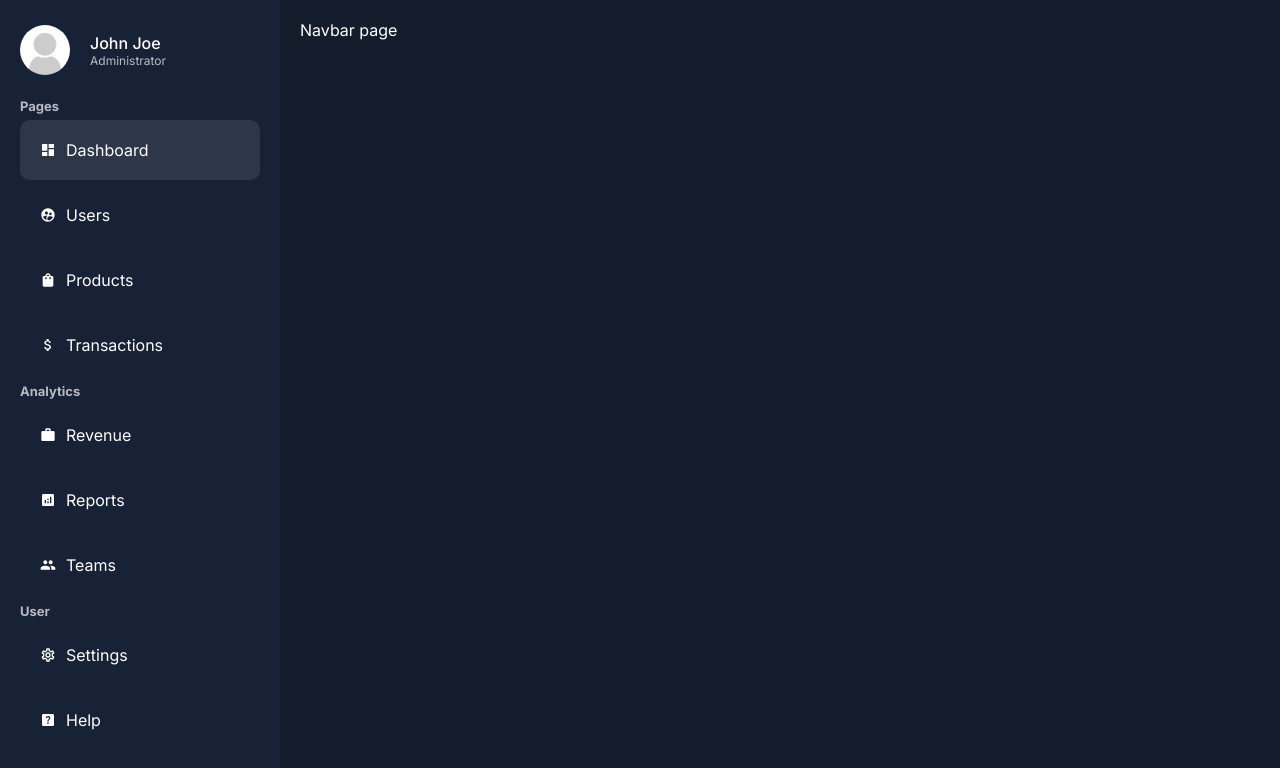
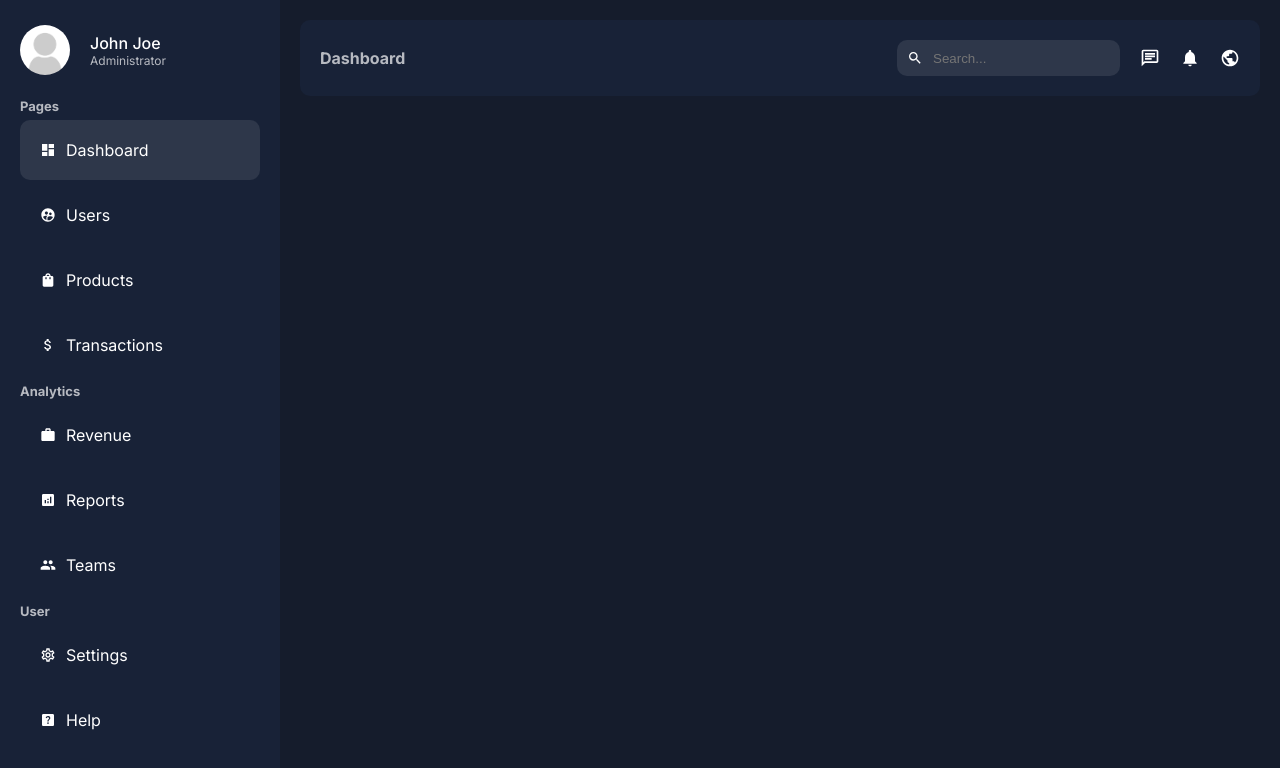
Before and after one commit to wmz786/nextjs14-admin-dashboard, a Next.js app: page /dashboard in a window 1280 px wide. Shown: the top 768 px of the page. Built offline with nearby package versions, Linux system fonts and the light colour scheme.

Commit message:
navbar and styles

```diff
--- a/app/ui/dashboard/navbar/navbar.jsx
+++ b/app/ui/dashboard/navbar/navbar.jsx
@@ -1,5 +1,32 @@
+"use client";
+
+import {
+  MdNotifications,
+  MdOutlineChat,
+  MdPublic,
+  MdSearch,
+} from "react-icons/md";
+import styles from "./navbar.module.css";
+import { usePathname } from "next/navigation";
+
 const Navbar = () => {
-  return <div>Navbar page</div>;
+  const pathname = usePathname();
+  return (
+    <div className={styles.container}>
+      <div className={styles.title}>{pathname.split("/").pop()}</div>
+      <div className={styles.menu}>
+        <div className={styles.search}>
+          <MdSearch />
+          <input type="text" placeholder="Search..." className={styles.input} />
+        </div>
+        <div className={styles.icons}>
+          <MdOutlineChat size={20} />
+          <MdNotifications size={20} />
+          <MdPublic size={20} />
+        </div>
+      </div>
+    </div>
+  );
 };
 
 export default Navbar;
--- a/app/ui/dashboard/navbar/navbar.module.css
+++ b/app/ui/dashboard/navbar/navbar.module.css
@@ -0,0 +1,40 @@
+.container {
+  padding: 20px;
+  border-radius: 10px;
+  background-color: var(--bgSoft);
+  display: flex;
+  align-items: center;
+  justify-content: space-between;
+}
+
+.title {
+  color: var(--textSoft);
+  font-weight: bold;
+  text-transform: capitalize;
+}
+
+.menu {
+  display: flex;
+  align-items: center;
+  gap: 20px;
+}
+
+.search {
+  display: flex;
+  align-items: center;
+  gap: 10px;
+  background-color: #2e374a;
+  padding: 10px;
+  border-radius: 10px;
+}
+
+.input {
+  background-color: transparent;
+  border: none;
+  color: var(--text);
+}
+
+.icons {
+  display: flex;
+  gap: 20px;
+}
```
